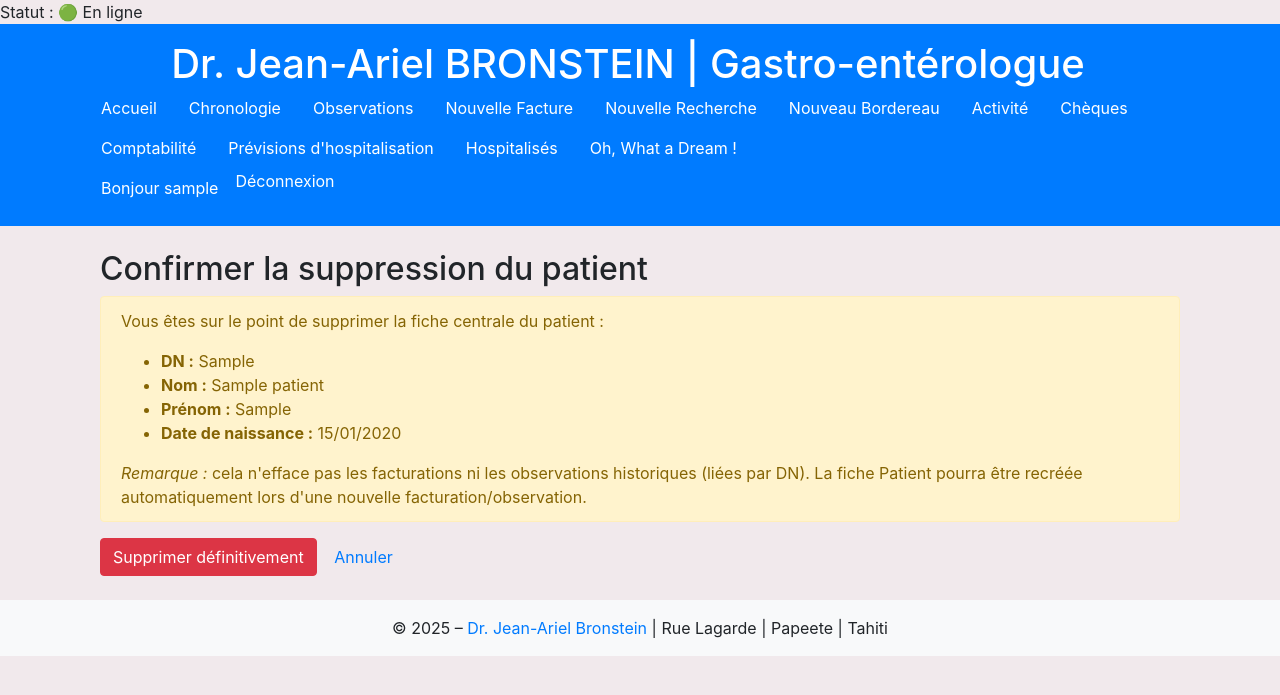
After one commit to bja98713/jabbureau, a Django app: a page that uses templates/base.html in a window 1280 px wide. The commit adds this page. Shown: the top 695 px of the page. Run offline with Django 5.2, Linux system fonts and the light colour scheme; a user stored in the database is signed in; tables that the repository leaves empty hold one stand-in row (values such as "Sample post"); some libraries are stand-ins or nearby versions.

Commit message:
Patients: add delete flow (confirm view/template + list button); set Patients as homepage; update Accueil link

```diff
--- /dev/null
+++ b/comptabilite/templates/comptabilite/patient_confirm_delete.html
@@ -0,0 +1,23 @@
+{% extends 'base.html' %}
+{% block title %}Supprimer le patient{% endblock %}
+{% block content %}
+<div class="container mt-4">
+  <h2>Confirmer la suppression du patient</h2>
+  <div class="alert alert-warning">
+    <p>Vous êtes sur le point de supprimer la fiche centrale du patient :</p>
+    <ul>
+      <li><strong>DN :</strong> {{ patient.dn }}</li>
+      <li><strong>Nom :</strong> {{ patient.nom }}</li>
+      <li><strong>Prénom :</strong> {{ patient.prenom }}</li>
+      <li><strong>Date de naissance :</strong> {% if patient.date_naissance %}{{ patient.date_naissance|date:'d/m/Y' }}{% else %}—{% endif %}</li>
+    </ul>
+    <p class="mb-0"><em>Remarque :</em> cela n'efface pas les facturations ni les observations historiques (liées par DN). La fiche Patient pourra être recréée automatiquement lors d'une nouvelle facturation/observation.</p>
+  </div>
+
+  <form method="post">
+    {% csrf_token %}
+    <button type="submit" class="btn btn-danger">Supprimer définitivement</button>
+    <a href="{% url 'patients_detail' patient.dn %}" class="btn btn-link">Annuler</a>
+  </form>
+</div>
+{% endblock %}
--- a/comptabilite/templates/comptabilite/patient_list.html
+++ b/comptabilite/templates/comptabilite/patient_list.html
@@ -37,6 +37,7 @@
         <td>{% if p.date_naissance %}{{ p.date_naissance|date:'d/m/Y' }}{% endif %}</td>
         <td>
           <a class="btn btn-sm btn-outline-dark" href="{% url 'patients_detail' p.dn %}">Fiche</a>
+          <a class="btn btn-sm btn-outline-danger" href="{% url 'patient_delete' p.dn %}">Supprimer</a>
           <a class="btn btn-sm btn-outline-primary" href="{% url 'observations_by_dn' p.dn %}">Observations</a>
           <a class="btn btn-sm btn-outline-secondary" href="{% url 'observations_pdf' p.dn %}" target="_blank">PDF Observations</a>
         </td>
--- a/comptabilite/urls.py
+++ b/comptabilite/urls.py
@@ -63,6 +63,7 @@ urlpatterns = [
     path('patients/', views.patients_list, name='patients_list'),
     path('patients/<str:dn>/', views.patients_detail, name='patients_detail'),
     path('patients/<str:dn>/edit/', views.patient_update, name='patient_update'),
+    path('patients/<str:dn>/delete/', views.patient_delete, name='patient_delete'),
     # Observations
     path('observations/', views.observations_patient_list, name='observations_patient_list'),
     path('observations/new/', views.observation_create, name='observation_create'),
--- a/comptabilite/views.py
+++ b/comptabilite/views.py
@@ -1347,6 +1347,15 @@ def patient_update(request, dn: str):
 
 
 @login_required
+def patient_delete(request, dn: str):
+    patient = get_object_or_404(Patient, dn=dn)
+    if request.method == 'POST':
+        patient.delete()
+        return redirect('patients_list')
+    return render(request, 'comptabilite/patient_confirm_delete.html', {'patient': patient})
+
+
+@login_required
 def export_all_data_excel(request):
     """
     Exporte toutes les données de facturation en format Excel
--- a/myproject/urls.py
+++ b/myproject/urls.py
@@ -12,5 +12,5 @@ urlpatterns = [
          name='logout'),
     path('admin/', admin.site.urls),
     path('facturation/', include('comptabilite.urls')),
-    path('', RedirectView.as_view(url='facturation/')),  # Redirige '/' vers '/facturation/'
+    path('', RedirectView.as_view(url='facturation/patients/')),  # Redirige '/' vers la liste des patients
 ]
--- a/templates/base.html
+++ b/templates/base.html
@@ -27,8 +27,8 @@
       <h1 class="mb-0 mr-4">Dr. Jean-Ariel BRONSTEIN | Gastro-entérologue</h1>
       <nav class="flex-grow-1">
         <ul class="nav">
-          <li class="nav-item"><a class="nav-link text-white" href="{% url 'facturation_list' %}">Accueil</a></li>
-          <li class="nav-item"><a class="nav-link text-white" href="{% url 'patients_list' %}">Patients</a></li>
+          <li class="nav-item"><a class="nav-link text-white" href="{% url 'patients_list' %}">Accueil</a></li>
+          <li class="nav-item"><a class="nav-link text-white" href="{% url 'facturation_list' %}">Chronologie</a></li>
           <li class="nav-item"><a class="nav-link text-white" href="{% url 'observations_patient_list' %}">Observations</a></li>
           <li class="nav-item"><a class="nav-link text-white" href="{% url 'facturation_create' %}">Nouvelle Facture</a></li>
           <li class="nav-item"><a class="nav-link text-white" href="{% url 'facturation_search_list' %}">Nouvelle Recherche</a></li>
```
